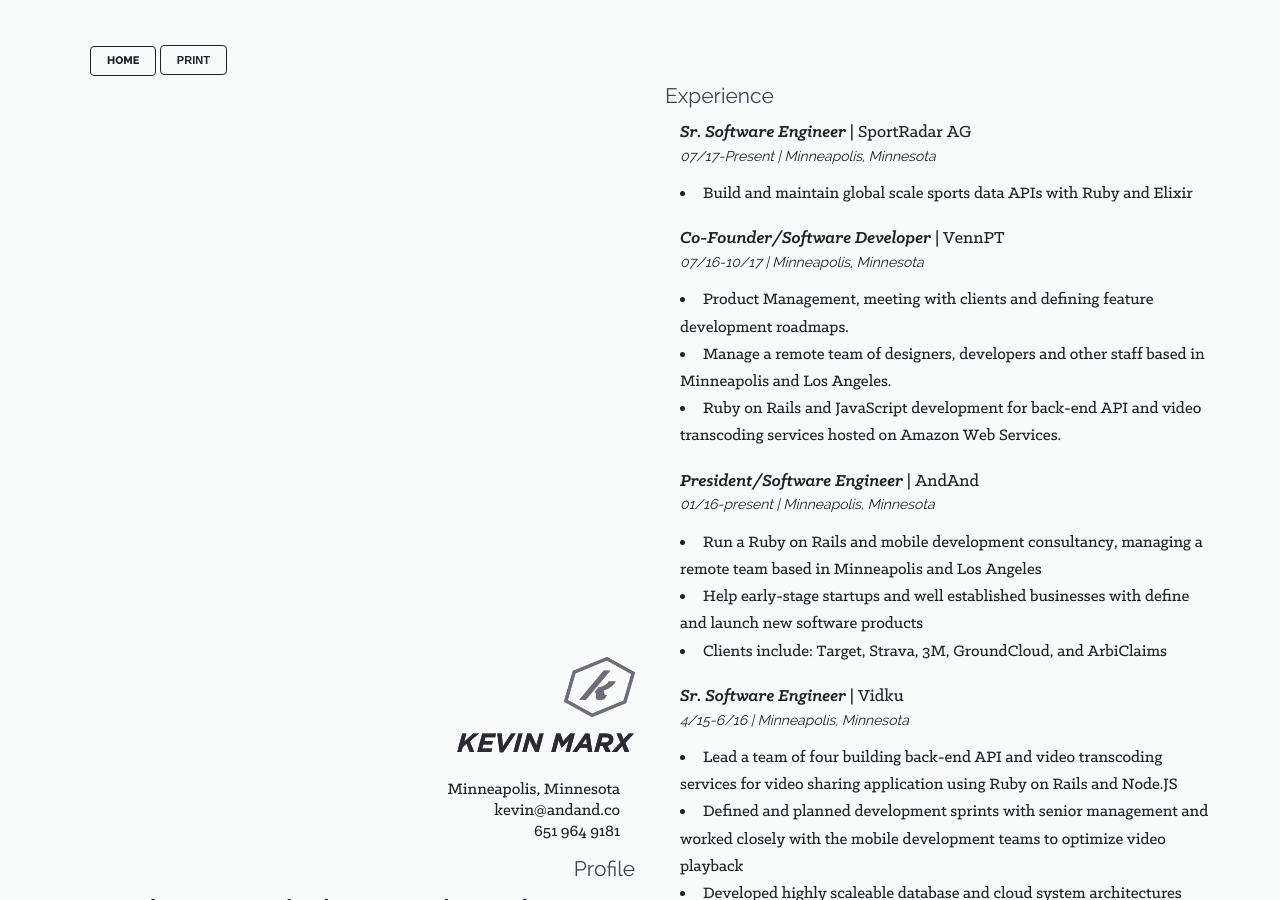
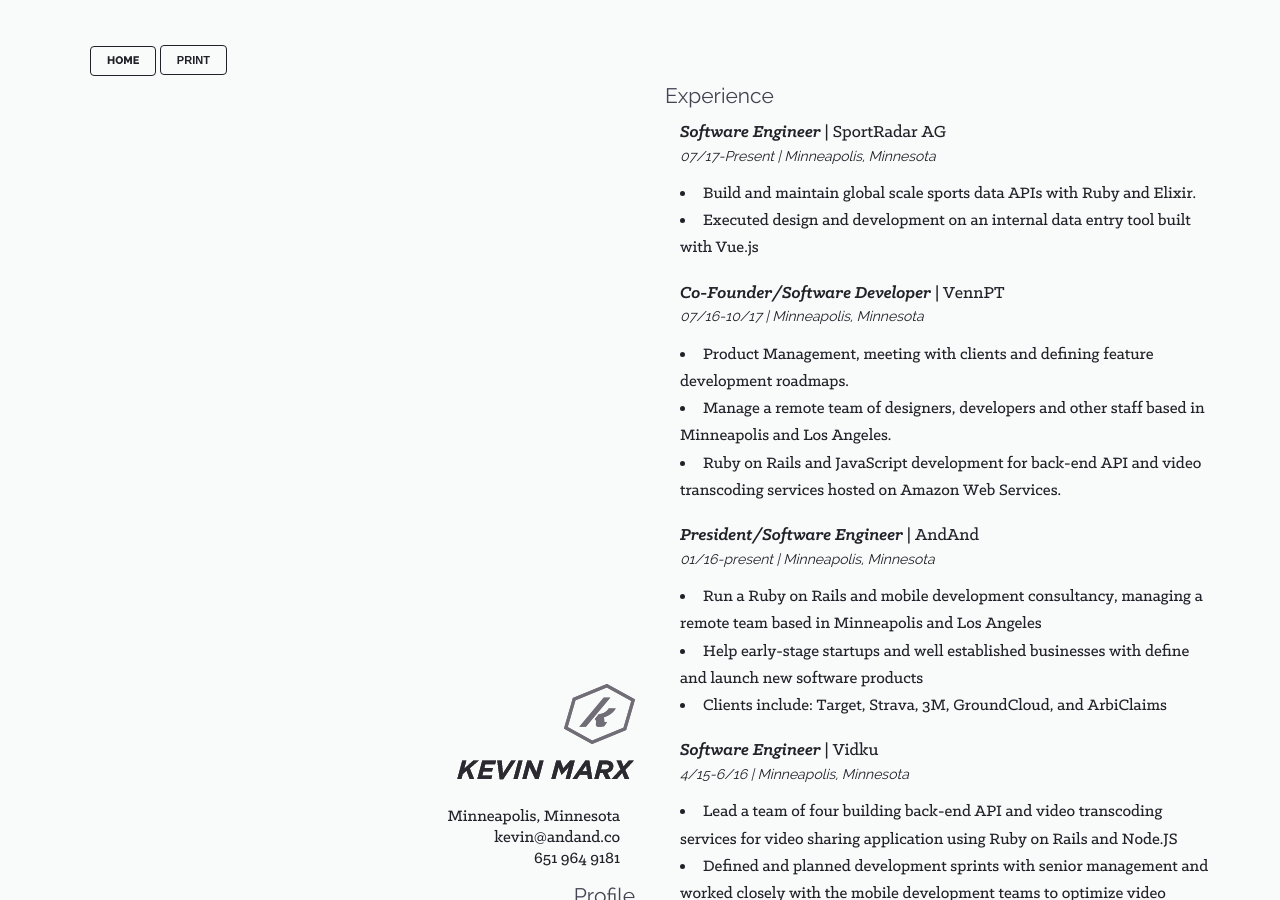
Before and after one commit to kevinmarx/kevinmarx.github.io, a Jekyll site: the page built from cv.html, in a window 1280 px wide and 900 px high. Built offline with Jekyll 4.4.1, drawn with Linux system fonts in a browser that asks for light colours; nearby versions of some CDN libraries.

Commit message:
Update cv.html

```diff
--- a/cv.html
+++ b/cv.html
@@ -83,10 +83,11 @@
             <h1>Experience</h1>
           </header>
           <div class="column x100 el">
-            <h1><strong>Sr. Software Engineer</strong> | SportRadar AG</h1>
+            <h1><strong>Software Engineer</strong> | SportRadar AG</h1>
             <h2>07/17-Present | Minneapolis, Minnesota</h2>
             <ul>
-              <li>Build and maintain global scale sports data APIs with Ruby and Elixir</li>
+              <li>Build and maintain global scale sports data APIs with Ruby and Elixir.</li>
+              <li>Executed design and development on an internal data entry tool built with Vue.js</li>
             </ul>
           </div>
           <div class="column x100 el">
@@ -108,7 +109,7 @@
             </ul>
           </div>
           <div class="column x100 el">
-            <h1><strong>Sr. Software Engineer</strong> | Vidku</h1>
+            <h1><strong>Software Engineer</strong> | Vidku</h1>
             <h2>4/15-6/16 | Minneapolis, Minnesota</h2>
             <ul>
               <li>Lead a team of four building back-end API and video transcoding services for video sharing application using Ruby on Rails and Node.JS</li>
```
